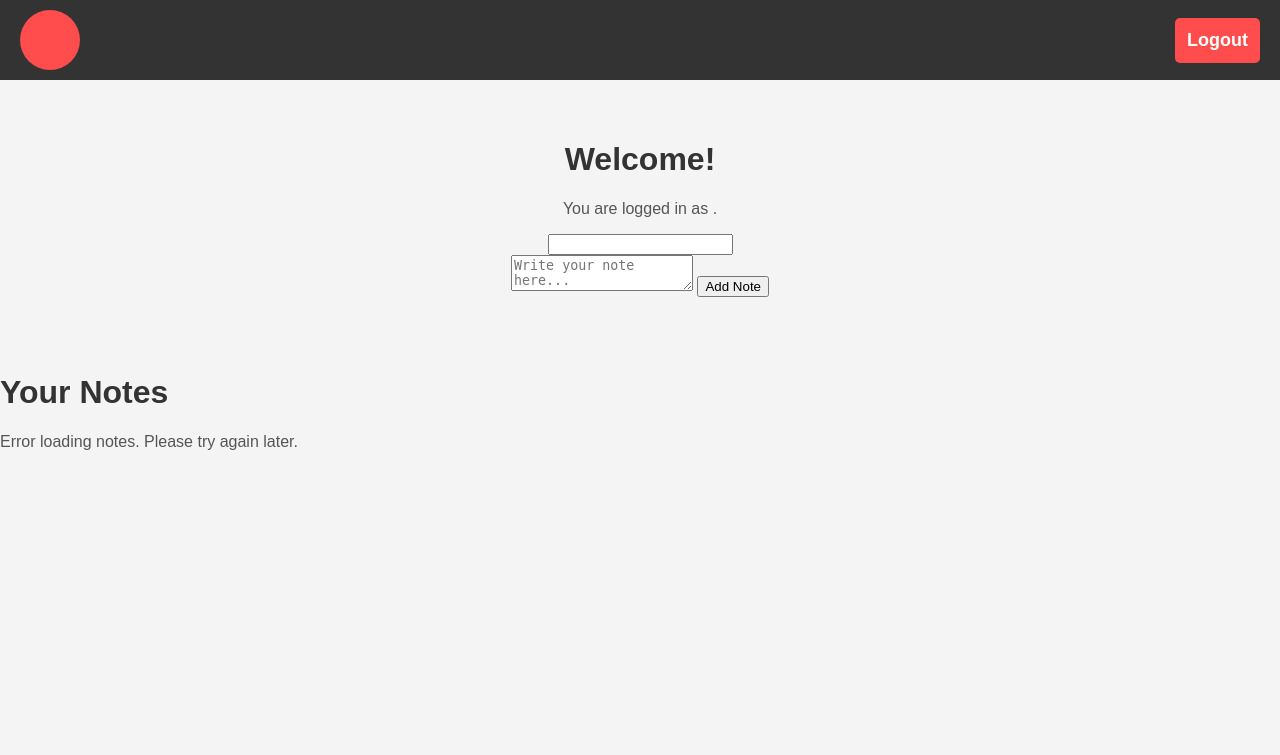
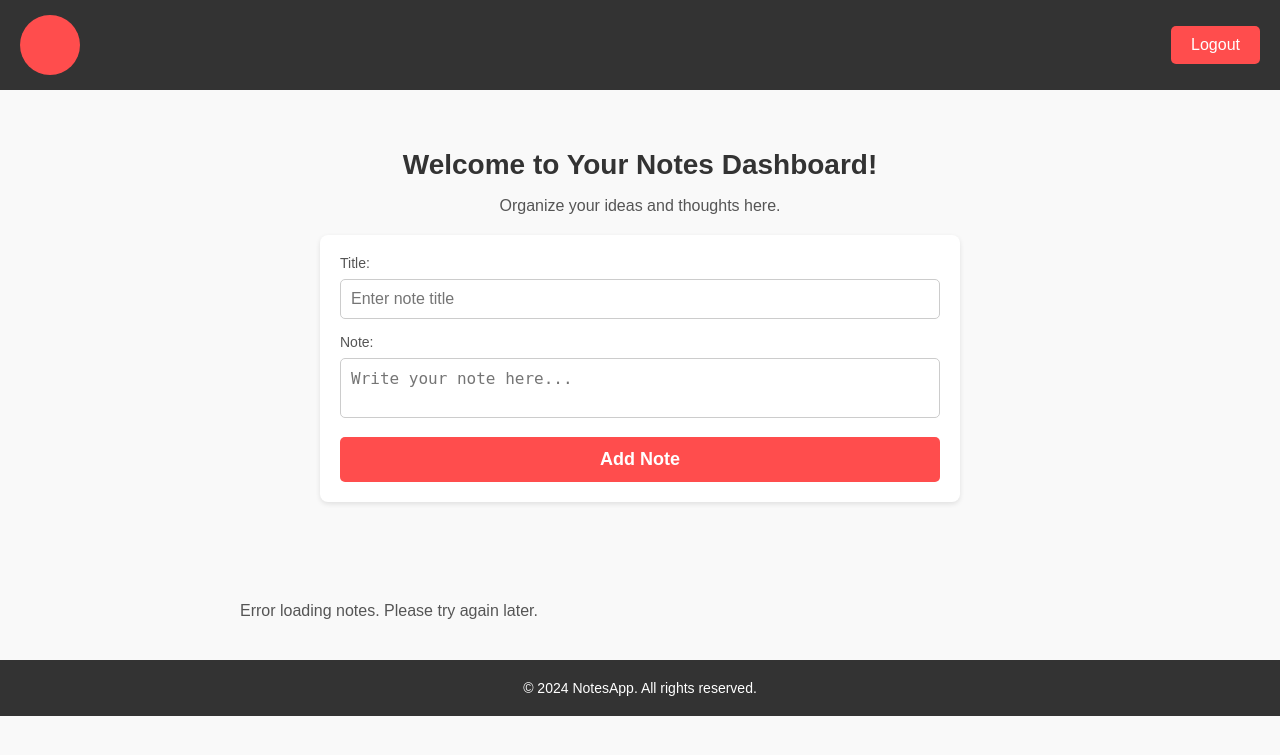
Before and after one commit to kurtmaurilumapak/django_notepad, a Django app: template client_app/client/templates/index.html in a window 1280 px wide. Shown: the top 755 px of the page. Run offline with Django 5.2, Linux system fonts and the light colour scheme; the template is opened without the code that fills it, so the values that code supplies are empty.

Commit message:
style: updated home UI

```diff
--- a/client_app/client/templates/index.html
+++ b/client_app/client/templates/index.html
@@ -3,29 +3,29 @@
   <head>
     <meta charset="UTF-8" />
     <meta name="viewport" content="width=device-width, initial-scale=1.0" />
-    <title>Home</title>
+    <title>Notes Dashboard</title>
     <style>
       body {
-        font-family: Arial, sans-serif;
+        font-family: 'Arial', sans-serif;
         margin: 0;
         padding: 0;
-        background-color: #f4f4f4;
+        background-color: #f9f9f9;
+        color: #333;
       }
 
-      /* Navigation bar style */
+      /* Navigation Bar */
       .navbar {
         display: flex;
         justify-content: space-between;
         align-items: center;
         background-color: #333;
         color: #fff;
-        padding: 10px 20px;
+        padding: 15px 20px;
       }
 
       .navbar .profile {
         display: flex;
         align-items: center;
-        font-size: 18px;
       }
 
       .navbar .profile .initials {
@@ -42,39 +42,90 @@
         margin-right: 10px;
       }
 
-      /* Content container */
+      .navbar form button {
+        padding: 10px 20px;
+        font-size: 16px;
+        background-color: #ff4d4d;
+        border: none;
+        color: white;
+        cursor: pointer;
+        border-radius: 5px;
+        transition: background-color 0.3s ease;
+      }
+
+      .navbar form button:hover {
+        background-color: #ff1a1a;
+        transform: scale(1.05);
+      }
+
+      /* Main Content */
       .content {
-        padding: 40px;
+        padding: 40px 20px;
+        max-width: 800px;
+        margin: auto;
         text-align: center;
       }
 
       h1 {
         color: #333;
+        font-size: 28px;
+        margin-bottom: 10px;
       }
 
       p {
         font-size: 16px;
         color: #555;
+        margin-bottom: 20px;
       }
 
+      /* Add Note Form */
       .note-form {
-        margin-top: 20px;
         text-align: left;
-        display: inline-block;
+        margin: 20px auto;
+        padding: 20px;
+        background: #fff;
+        box-shadow: 0 2px 5px rgba(0, 0, 0, 0.1);
+        border-radius: 8px;
+        max-width: 600px;
+        animation: fadeIn 1s ease-in-out;
       }
 
+      @keyframes fadeIn {
+        from {
+          opacity: 0;
+          transform: translateY(-20px);
+        }
+        to {
+          opacity: 1;
+          transform: translateY(0);
+        }
+      }
+
+      .note-form label {
+        display: block;
+        margin-bottom: 8px;
+        font-size: 14px;
+        color: #555;
+      }
+
+      .note-form input,
       .note-form textarea {
-        width: 100%;
-        height: 100px;
+        width: calc(100% - 22px);
         padding: 10px;
-        margin-bottom: 10px;
+        margin-bottom: 15px;
         border: 1px solid #ccc;
         border-radius: 5px;
         font-size: 16px;
-        resize: none;
+        transition: background-color 0.3s ease;
+        resize: none; /* Prevent resizing */
       }
 
-      button[type="submit"] {
+      .note-form input:focus,
+      .note-form textarea:focus {
+        background-color: #e6e6e6;
+      }
+
+      button[type="button"] {
         width: 100%;
         font-size: 18px;
         font-weight: bold;
@@ -84,47 +135,99 @@
         border: none;
         border-radius: 5px;
         cursor: pointer;
-        transition: background-color 0.3s ease;
+        transition: background-color 0.3s ease, transform 0.3s ease;
       }
 
-      button[type="submit"]:hover {
+      button[type="button"]:hover {
         background-color: #ff1a1a;
+        transform: scale(1.05);
       }
 
-      .notes-section {
-        margin-top: 20px;
-        max-width: 600px;
+      /* Notes Section */
+      #notes-section {
+        margin-top: 40px;
+        max-width: 800px;
         margin-left: auto;
         margin-right: auto;
+      }
+
+      .notes-section h2 {
+        font-size: 24px;
+        color: #ffffff;
+        margin-bottom: 20px;
       }
 
       .note-item {
         background: #333;
         color: #fff;
-        padding: 15px;
+        padding: 20px;
         margin: 10px 0;
-        border-radius: 5px;
-        box-shadow: 0 2px 4px rgba(0, 0, 0, 0.1);
+        border-radius: 8px;
+        box-shadow: 0 2px 5px rgba(0, 0, 0, 0.1);
+        transition: transform 0.3s ease, background-color 0.3s ease;
+        animation: slideIn 0.5s ease-in-out;
+      }
+
+      @keyframes slideIn {
+        from {
+          transform: translateX(-100%);
+        }
+        to {
+          transform: translateX(0);
+        }
       }
 
       .note-item h3 {
         margin: 0 0 10px;
+        font-size: 18px;
+        color: #ff4d4d;
       }
 
       .note-item p {
-        margin: 0 0 5px;
+        margin: 0 0 8px;
+        font-size: 14px;
+        color: #fff;
       }
 
       .note-item small {
         color: #bbb;
       }
+
+      .note-item:hover {
+        transform: translateY(-5px);
+        background-color: #444;
+      }
+
+      /* Footer */
+      .footer {
+        margin-top: 40px;
+        padding: 20px;
+        background-color: #333;
+        color: #fff;
+        text-align: center;
+        font-size: 14px;
+      }
+
+      /* Responsive Design */
+      @media (max-width: 600px) {
+        .content {
+          padding: 20px;
+        }
+
+        .navbar {
+          flex-direction: column;
+          align-items: flex-start;
+        }
+
+        .navbar .profile {
+          margin-top: 10px;
+        }
+      }
     </style>
   </head>
-  <body>
     <!-- Navigation Bar -->
     <div class="navbar">
       <div class="profile">
-        <!-- Initials of the username -->
         <div class="initials">{{ username_initial }}</div>
         <span>{{ user_data.username }}</span>
       </div>
@@ -136,28 +239,37 @@
 
     <!-- Content -->
     <div class="content">
-      <h1>Welcome!</h1>
-      <p>You are logged in as {{ user_data.username }}.</p>
+      <h1>Welcome to Your Notes Dashboard!</h1>
+      <p>Organize your ideas and thoughts here.</p>
 
       <!-- Add Note Form -->
-      <form id="add-note-form" method="post">
+      <form id="add-note-form" class="note-form" method="post">
         {% csrf_token %}
+        <label for="title">Title:</label>
+        <input type="text" id="title" name="title" placeholder="Enter note title" required />
 
-        <input type="text" id="title" name="title" required /><br />
+        <label for="content">Note:</label>
         <textarea
           id="content"
           name="content"
           placeholder="Write your note here..."
           required
         ></textarea>
+
         <button type="button" onclick="addNote()">Add Note</button>
       </form>
       <p id="message"></p>
     </div>
 
-    <h1>Your Notes</h1>
+    <!-- Notes Section -->
     <div id="notes-section">
+      <h2>Your Notes</h2>
       <p>Loading notes...</p>
+    </div>
+
+    <!-- Footer -->
+    <div class="footer">
+      &copy; 2024 NotesApp. All rights reserved.
     </div>
 
     <script>
@@ -179,17 +291,24 @@
             "Content-Type": "application/json",
             Authorization: `Bearer ${token}`,
           },
-          body: JSON.stringify({ title, content }), // Data is encrypted by client middleware
+          body: JSON.stringify({ title, content }),
         });
 
         const data = await response.json();
         document.getElementById("message").innerText = response.ok
-          ? data.message
+          ? "Note added successfully!"
           : `Error: ${data.error}`;
+
+        if (response.ok) {
+          document.getElementById("title").value = ""; // Clear the title field
+          document.getElementById("content").value = ""; // Clear the content field
+        }
+
+        fetchNotes(); // Refresh notes after adding
       }
 
       async function fetchNotes() {
-        const token = "{{ request.session.access_token }}"; // Replace with the actual access token
+        const token = "{{ request.session.access_token }}";
         try {
           const response = await fetch(
             "http://127.0.0.1:8000/api/fetch-notes/",
@@ -218,12 +337,10 @@
             const noteElement = document.createElement("div");
             noteElement.classList.add("note-item");
             noteElement.innerHTML = `
-                    <h3>${note.title}</h3>
-                    <p>${note.content}</p>
-                    <small>Created at: ${new Date(
-                      note.created_at
-                    ).toLocaleString()}</small>
-                `;
+              <h3>${note.title}</h3>
+              <p>${note.content}</p>
+              <small>Created at: ${new Date(note.created_at).toLocaleString()}</small>
+            `;
             notesSection.appendChild(noteElement);
           });
         } catch (error) {
@@ -236,5 +353,6 @@
       // Call fetchNotes on page load
       fetchNotes();
     </script>
+
   </body>
 </html>
--- a/client_app/client_app/settings.py
+++ b/client_app/client_app/settings.py
@@ -80,7 +80,7 @@ DATABASES = {
         'ENGINE': 'django.db.backends.postgresql',
         'NAME': 'notepad',
         'USER': 'postgres',
-        'PASSWORD': 'X2214jck#',
+        'PASSWORD': 'admin',
         'HOST': 'localhost',
         'PORT': '5432',
     }
```
Also changed, not shown: client_app/client_app/middleware.py (line endings or trailing spaces).
